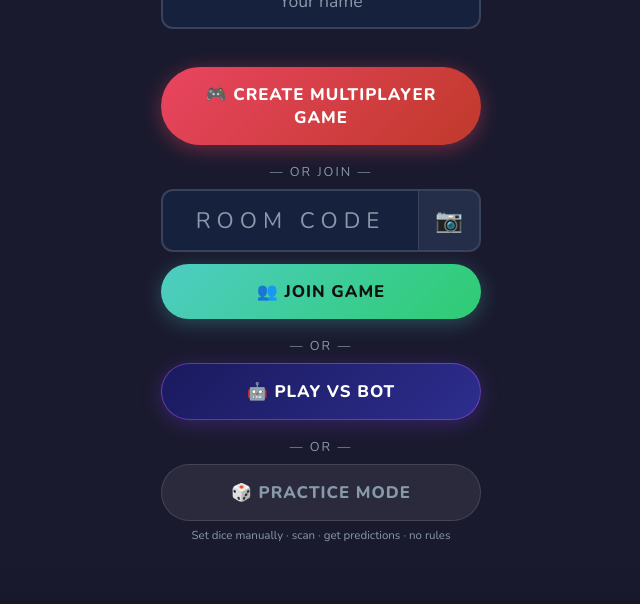
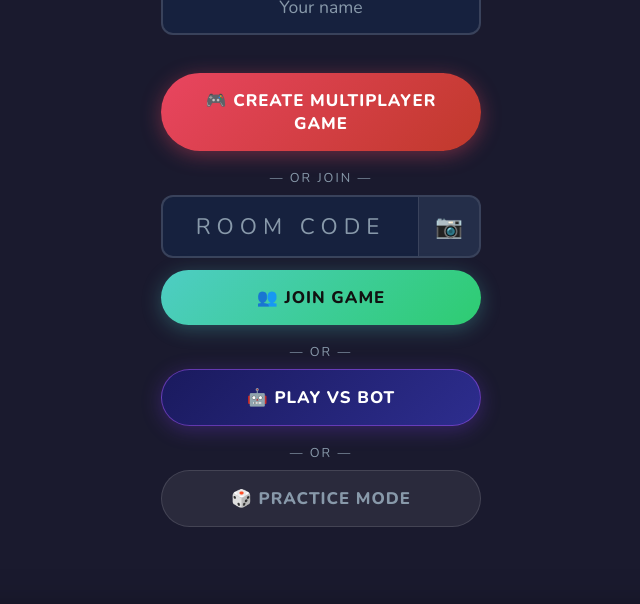
Before and after one commit to 0pixelz/yum, a plain HTML site: page index.html in a window 1280 px wide. Shown: the part 174-778 px from the top of the page, without its empty margins (319-959 px from the left). Drawn offline with nearby package versions, Linux system fonts and the light colour scheme.

Commit message:
Add files via upload

```diff
--- a/index.html
+++ b/index.html
@@ -1454,9 +1454,7 @@
   <button class="lobby-btn lobby-btn-bot" onclick="startVsBot()">🤖 PLAY VS BOT</button>
   <div class="lobby-divider">— OR —</div>
   <button class="lobby-btn lobby-btn-solo" onclick="startSolo()">🎲 PRACTICE MODE</button>
-  <div style="font-size:0.72rem;color:var(--muted);text-align:center;margin-top:-4px;max-width:320px">
-    Set dice manually · scan · get predictions · no rules
-  </div>
+
 </div>
 
 <!-- WAITING ROOM -->
```
